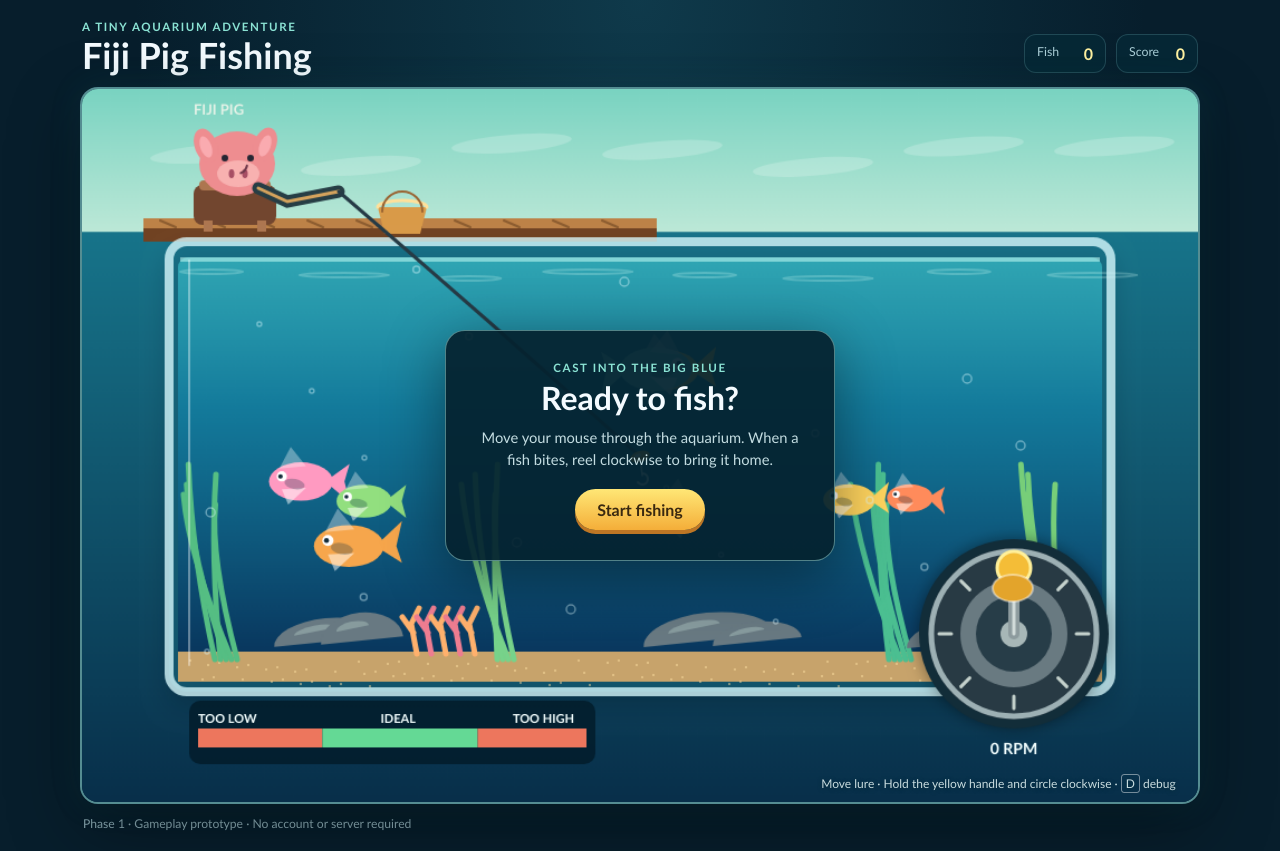
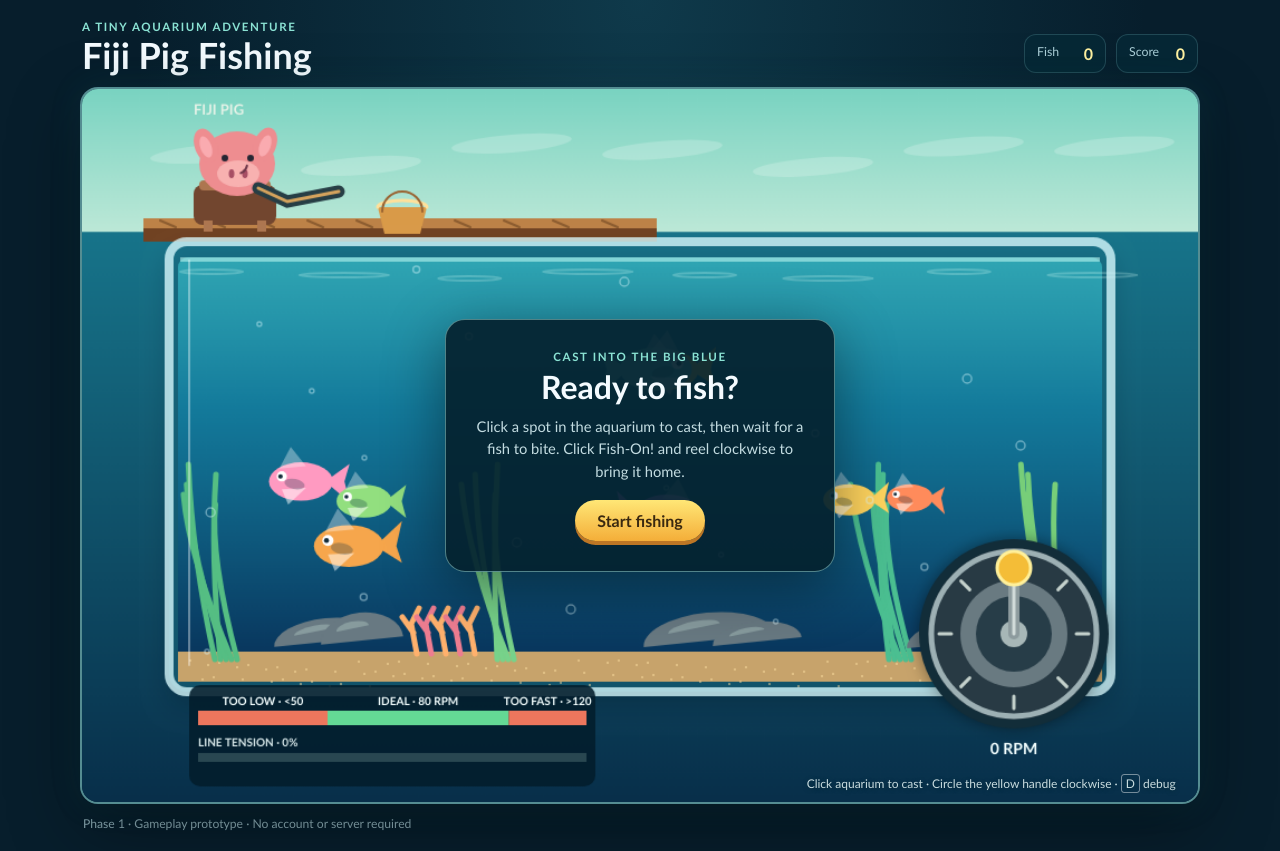
Before and after one commit to djnovotney/fiji_fishing_2, a website with bundled scripts: page index.html in a window 1280 px wide. Built offline with nearby package versions, Linux system fonts and the light colour scheme; animation ran at ten frames a second.

Commit message:
Update casting and reel speed controls
Co-authored-by: Copilot App <223556219+Copilot@users.noreply.github.com>

```diff
--- a/index.html
+++ b/index.html
@@ -28,13 +28,13 @@
           <div id="start-panel" class="start-panel">
             <p class="eyebrow">Cast into the big blue</p>
             <h2>Ready to fish?</h2>
-            <p>Move your mouse through the aquarium. When a fish bites, reel clockwise to bring it home.</p>
+            <p>Click a spot in the aquarium to cast, then wait for a fish to bite. Click Fish-On! and reel clockwise to bring it home.</p>
             <button id="start-button" class="primary-button" type="button">Start fishing</button>
           </div>
-          <button id="bite-button" class="bite-button" type="button" hidden>BITE NOW!</button>
+          <button id="bite-button" class="bite-button" type="button" hidden>FISH-ON!<br><span>(click here)</span></button>
           <div id="status-label" class="status-label" aria-live="polite"></div>
           <aside id="debug-panel" class="debug-panel" hidden aria-live="polite"></aside>
-          <p class="help-hint">Move lure · Hold the yellow handle and circle clockwise · <kbd>D</kbd> debug</p>
+          <p class="help-hint">Click aquarium to cast · Circle the yellow handle clockwise · <kbd>D</kbd> debug</p>
         </div>
       </section>
       <p class="footer-note">Phase 1 · Gameplay prototype · No account or server required</p>
--- a/js/constants.js
+++ b/js/constants.js
@@ -20,4 +20,7 @@ export const LINE = Object.freeze({
   metersPerRevolution: 0.27,
 });
 
-export const REEL_TARGET_RPM = 200;
+export const REEL_MIN_RPM = 50;
+export const REEL_TARGET_RPM = 80;
+export const REEL_MAX_RPM = 120;
+export const REEL_DISPLAY_MAX_RPM = 150;
--- a/js/controls.js
+++ b/js/controls.js
@@ -1,4 +1,4 @@
-import { REEL, TANK } from "./constants.js";
+import { TANK } from "./constants.js";
 
 function pointerPosition(canvas, event) {
   const rect = canvas.getBoundingClientRect();
@@ -13,26 +13,22 @@ export function attachControls(canvas, game) {
     const point = pointerPosition(canvas, event);
     if (game.state === "REELING" && game.reel.dragging) {
       game.reel.pointerMove(point.x, point.y);
-    } else if (game.started && point.x >= TANK.left && point.x <= TANK.right &&
-      point.y >= TANK.waterTop && point.y <= TANK.sandTop) {
-      game.setLureTarget(point.x, point.y);
     }
   });
 
   canvas.addEventListener("pointerdown", (event) => {
-    if (!game.started || game.state !== "REELING") return;
+    if (!game.started || event.button !== 0) return;
     const point = pointerPosition(canvas, event);
-    if (game.reel.pointerDown(point.x, point.y)) {
+    if (game.state === "REELING" && game.reel.pointerDown(point.x, point.y)) {
       event.preventDefault();
       canvas.setPointerCapture(event.pointerId);
+    } else if (game.state === "IDLE" && point.x >= TANK.left && point.x <= TANK.right &&
+      point.y >= TANK.waterTop && point.y <= TANK.sandTop && game.castLure(point.x, point.y)) {
+      event.preventDefault();
     }
   });
 
   canvas.addEventListener("pointerup", () => game.reel.pointerUp());
   canvas.addEventListener("pointercancel", () => game.reel.pointerUp());
   canvas.addEventListener("lostpointercapture", () => game.reel.pointerUp());
-  canvas.addEventListener("pointerleave", (event) => {
-    if (event.buttons === 0) return;
-    if (game.state !== "REELING") game.reel.pointerUp();
-  });
 }
--- a/js/fishing.js
+++ b/js/fishing.js
@@ -1,4 +1,11 @@
-import { LINE, REEL_TARGET_RPM, ROD_TIP, TANK } from "./constants.js";
+import {
+  LINE,
+  REEL_MAX_RPM,
+  REEL_MIN_RPM,
+  REEL_TARGET_RPM,
+  ROD_TIP,
+  TANK,
+} from "./constants.js";
 
 const clamp = (value, minimum, maximum) => Math.max(minimum, Math.min(maximum, value));
 
@@ -17,6 +24,9 @@ function finishAttempt(game, caught) {
   }
   game.targetFish = null;
   game.landedFish = null;
+  game.hasCast = false;
+  game.tension = 0;
+  game.fishDepth = 0;
   game.dangerTime = 0;
   game.reel.reset();
   setState(game, caught ? "RESET" : "ESCAPED");
@@ -37,7 +47,10 @@ export function hookFish(game) {
 export function updateFishing(game, dt) {
   game.stateTimer += dt;
 
-  if (game.state === "IDLE") {
+  if (game.state === "CASTING") {
+    if (game.stateTimer > 0.75) setState(game, "IDLE");
+  } else if (game.state === "IDLE") {
+    if (!game.hasCast) return;
     let closest = null;
     let closestDistance = Infinity;
     for (const fish of game.fish) {
@@ -95,7 +108,7 @@ export function updateFishing(game, dt) {
       0,
       100,
     );
-    if (game.tension < 20 || game.tension > 88 || rpm < 45) {
+    if (game.tension < 20 || game.tension > 88 || rpm < REEL_MIN_RPM || rpm > REEL_MAX_RPM) {
       game.dangerTime += dt;
     } else {
       game.dangerTime = Math.max(0, game.dangerTime - dt * 0.8);
@@ -126,8 +139,6 @@ export function updateFishing(game, dt) {
   } else if (game.state === "ESCAPED" && game.stateTimer > 1.2) {
     setState(game, "RESET");
   } else if (game.state === "RESET" && game.stateTimer > 0.85) {
-    game.lure.targetX = 500;
-    game.lure.targetY = 330;
     setState(game, "IDLE");
   }
 }
--- a/js/game.js
+++ b/js/game.js
@@ -1,4 +1,4 @@
-import { TANK } from "./constants.js";
+import { ROD_TIP, TANK } from "./constants.js";
 import { createFishSchool, updateFish } from "./fish.js";
 import { hookFish, lineLengthForLure, updateFishing } from "./fishing.js";
 import { ReelController } from "./reel.js";
@@ -18,7 +18,13 @@ export class Game {
     this.targetFish = null;
     this.landedFish = null;
     this.landingStart = null;
-    this.lure = { x: 500, y: 330, targetX: 500, targetY: 330 };
+    this.lure = {
+      x: ROD_TIP.x + 18,
+      y: TANK.waterTop + 8,
+      targetX: ROD_TIP.x + 18,
+      targetY: TANK.waterTop + 8,
+    };
+    this.hasCast = false;
     this.lineLength = lineLengthForLure(this.lure);
     this.fishDepth = 0;
     this.tension = 0;
@@ -31,10 +37,16 @@ export class Game {
     this.started = true;
   }
 
-  setLureTarget(x, y) {
-    if (!this.started || !["IDLE", "FISH_INTERESTED", "BITE"].includes(this.state)) return;
+  castLure(x, y) {
+    if (!this.started || this.state !== "IDLE" || this.hasCast) return false;
+    this.lure.x = ROD_TIP.x + 18;
+    this.lure.y = TANK.waterTop + 8;
     this.lure.targetX = clamp(x, TANK.left + 18, TANK.right - 18);
     this.lure.targetY = clamp(y, TANK.waterTop + 24, TANK.sandTop - 20);
+    this.hasCast = true;
+    this.state = "CASTING";
+    this.stateTimer = 0;
+    return true;
   }
 
   hookFish() {
--- a/js/render.js
+++ b/js/render.js
@@ -1,4 +1,15 @@
-import { BUCKET, PLATFORM_HEIGHT, REEL, ROD_TIP, TANK, WORLD } from "./constants.js";
+import {
+  BUCKET,
+  PLATFORM_HEIGHT,
+  REEL,
+  REEL_DISPLAY_MAX_RPM,
+  REEL_MAX_RPM,
+  REEL_MIN_RPM,
+  REEL_TARGET_RPM,
+  ROD_TIP,
+  TANK,
+  WORLD,
+} from "./constants.js";
 
 function roundedRect(ctx, x, y, width, height, radius) {
   ctx.beginPath();
@@ -294,6 +305,7 @@ function drawBubbles(ctx, elapsed) {
 
 function drawLineAndLure(ctx, game) {
   const fighting = game.state === "REELING" || game.state === "LANDED";
+  if (!game.hasCast && !fighting) return;
   const fish = fighting ? game.targetFish || game.landedFish : null;
   const lure = fish ? { x: fish.x, y: fish.y } : game.lure;
   const tensionFactor = fighting ? game.tension / 100 : 0;
@@ -339,35 +351,48 @@ function drawLineAndLure(ctx, game) {
   }
 }
 
-function drawTensionMeter(ctx, game) {
+function drawFightMeters(ctx, game) {
   const x = 104;
-  const y = 574;
   const width = 348;
-  const height = 17;
   ctx.fillStyle = "rgba(3, 29, 44, 0.88)";
-  roundedRect(ctx, x - 8, y - 25, width + 16, 57, 10);
+  roundedRect(ctx, x - 8, 535, width + 16, 91, 10);
   ctx.fill();
+
+  const speedY = 558;
+  const speedHeight = 13;
+  const slowWidth = width * REEL_MIN_RPM / REEL_DISPLAY_MAX_RPM;
+  const idealWidth = width * (REEL_MAX_RPM - REEL_MIN_RPM) / REEL_DISPLAY_MAX_RPM;
   ctx.fillStyle = "#ed765d";
-  ctx.fillRect(x, y, width * 0.32, height);
+  ctx.fillRect(x, speedY, slowWidth, speedHeight);
   ctx.fillStyle = "#64d995";
-  ctx.fillRect(x + width * 0.32, y, width * 0.4, height);
+  ctx.fillRect(x + slowWidth, speedY, idealWidth, speedHeight);
   ctx.fillStyle = "#ed765d";
-  ctx.fillRect(x + width * 0.72, y, width * 0.28, height);
+  ctx.fillRect(x + slowWidth + idealWidth, speedY, width - slowWidth - idealWidth, speedHeight);
   ctx.fillStyle = "#f4ffff";
-  ctx.font = "bold 11px Trebuchet MS";
-  ctx.fillText("TOO LOW", x, y - 5);
-  ctx.fillText("IDEAL", x + width * 0.47, y - 5);
-  ctx.fillText("TOO HIGH", x + width * 0.81, y - 5);
+  ctx.font = "bold 10px Trebuchet MS";
+  ctx.textAlign = "center";
+  ctx.fillText(`TOO LOW · <${REEL_MIN_RPM}`, x + slowWidth / 2, speedY - 5);
+  ctx.fillText(`IDEAL · ${REEL_TARGET_RPM} RPM`, x + slowWidth + idealWidth / 2, speedY - 5);
+  ctx.fillText(`TOO FAST · >${REEL_MAX_RPM}`, x + slowWidth + idealWidth + (width - slowWidth - idealWidth) / 2, speedY - 5);
   if (game.state === "REELING") {
-    const markerX = x + width * Math.max(0, Math.min(1, game.tension / 100));
+    const markerX = x + width * Math.max(0, Math.min(1, game.reel.rpm / REEL_DISPLAY_MAX_RPM));
     ctx.fillStyle = "#fff";
     ctx.beginPath();
-    ctx.moveTo(markerX, y - 3);
-    ctx.lineTo(markerX - 6, y - 11);
-    ctx.lineTo(markerX + 6, y - 11);
+    ctx.moveTo(markerX, speedY - 2);
+    ctx.lineTo(markerX - 6, speedY - 10);
+    ctx.lineTo(markerX + 6, speedY - 10);
     ctx.closePath();
     ctx.fill();
   }
+
+  ctx.textAlign = "left";
+  ctx.fillStyle = "#d9e9eb";
+  ctx.font = "bold 10px Trebuchet MS";
+  ctx.fillText(`LINE TENSION · ${Math.round(game.tension)}%`, x, 590);
+  ctx.fillStyle = "#294751";
+  ctx.fillRect(x, 596, width, 8);
+  ctx.fillStyle = game.tension > 80 || game.tension < 20 ? "#ed765d" : "#64d995";
+  ctx.fillRect(x, 596, width * game.tension / 100, 8);
 }
 
 function drawReel(ctx, game) {
@@ -435,14 +460,6 @@ function drawReel(ctx, game) {
   ctx.strokeStyle = "#fff09a";
   ctx.lineWidth = 3;
   ctx.stroke();
-  ctx.fillStyle = "#e3a42b";
-  ctx.beginPath();
-  ctx.ellipse(handleX - 1, handleY + 18, 12, 18, game.reel.angle, 0, Math.PI * 2);
-  ctx.fill();
-  ctx.strokeStyle = "rgba(255,255,255,0.45)";
-  ctx.lineWidth = 2;
-  ctx.stroke();
-
   ctx.fillStyle = "#f3ffff";
   ctx.font = "bold 14px Trebuchet MS";
   ctx.textAlign = "center";
@@ -471,7 +488,7 @@ export class GameRenderer {
     drawBucket(ctx, game);
     drawAquarium(ctx, game);
     drawLineAndLure(ctx, game);
-    drawTensionMeter(ctx, game);
+    drawFightMeters(ctx, game);
     drawReel(ctx, game);
   }
 }
--- a/js/ui.js
+++ b/js/ui.js
@@ -1,8 +1,9 @@
 const STATUS_TEXT = {
-  IDLE: "Move the lure near a fish to get its attention.",
-  FISH_INTERESTED: "A fish is curious... keep the lure in reach!",
-  BITE: "It took the lure! Click BITE NOW!",
-  REELING: "Circle the yellow handle clockwise. Aim for 200 RPM.",
+  IDLE: "Click a spot in the aquarium to cast, then wait for a bite.",
+  CASTING: "Casting the line...",
+  FISH_INTERESTED: "A fish is curious... hold tight!",
+  BITE: "A fish took the lure! Click FISH-ON!",
+  REELING: "Circle the single yellow handle clockwise. Aim for 80 RPM.",
   LANDED: "Nice catch! Bringing it to the bucket...",
   ESCAPED: "The fish got away.",
   RESET: "Getting the line ready...",
@@ -34,7 +35,10 @@ export class GameUI {
     const game = this.game;
     this.startPanel.hidden = game.started;
     this.biteButton.hidden = !game.started || game.state !== "BITE";
-    this.status.textContent = game.started ? STATUS_TEXT[game.state] || game.state : "";
+    const stateText = game.state === "IDLE" && game.hasCast
+      ? "Waiting for a fish to notice the lure..."
+      : STATUS_TEXT[game.state] || game.state;
+    this.status.textContent = game.started ? stateText : "";
     this.score.textContent = String(game.score);
     this.fishCount.textContent = String(game.fishCaught);
     this.debug.hidden = !game.debugEnabled;
```
Also changed, not shown: tests/browser-smoke.js (+8 -5 lines), tests/game.test.js (+14 -3 lines), README.md.
